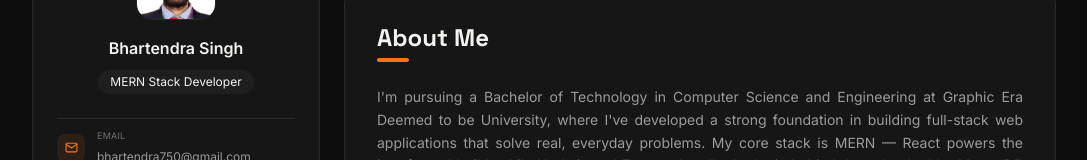
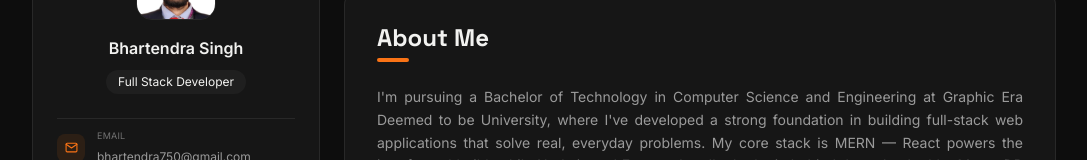
Before and after one commit to Bhartendra-singh/Bhartendra-portfolio, a React (Vite) app in the folder frontend/: page / in a window 1280 px wide. Shown: the part 125-285 px from the top of the page, without its empty margins (96-1183 px from the left). Built offline with nearby package versions, Linux system fonts and the light colour scheme.

Commit message:
update Sidebar page

```diff
--- a/frontend/src/components/Sidebar.jsx
+++ b/frontend/src/components/Sidebar.jsx
@@ -14,7 +14,7 @@ const Sidebar = () => {
         <h2 className="font-semibold text-base mb-2 text-center">Bhartendra Singh</h2>
         <div className="text-center mb-6">
           <span className="inline-block text-xs bg-glass px-3 py-1 rounded-full">
-            MERN Stack Developer
+            Full Stack Developer
           </span>
         </div>
 
```
